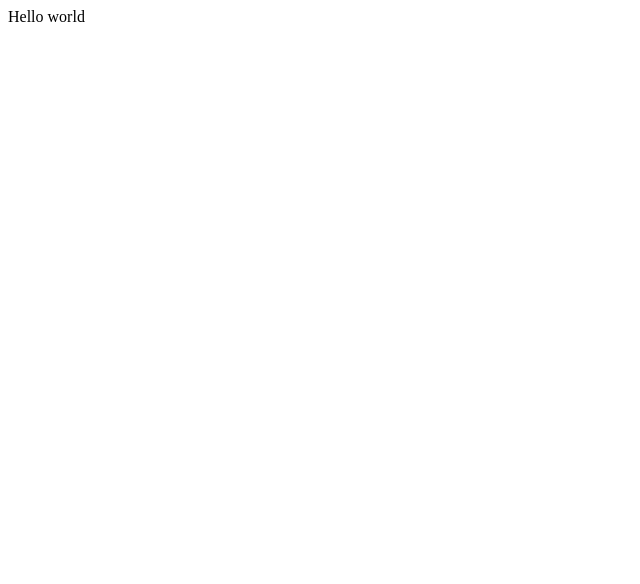
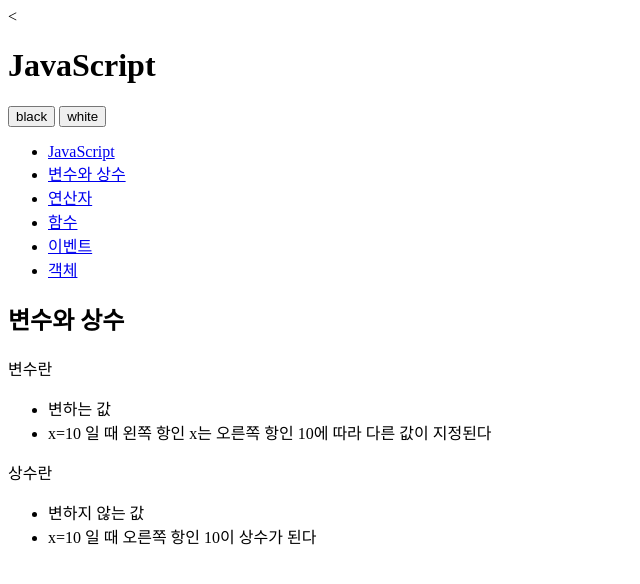
Before and after one commit to opentutorials-hj/opentutorials-hj, a plain HTML site: page index.html in a window 1280 px wide. Shown: the whole page, without its empty margins (0-640 px from the left). Drawn offline with Linux system fonts and the light colour scheme.

Commit message:
add html

```diff
--- a/index.html
+++ b/index.html
@@ -1,24 +1,41 @@
-<!DOCTYPE html>
-<html lang="en">
+<!doctype html>
+<html>
 	<head>
-		<meta charset="utf-8" />
-
-		<!-- Always force latest IE rendering engine (even in intranet) & Chrome Frame
-		Remove this if you use the .htaccess -->
-		<meta http-equiv="X-UA-Compatible" content="IE=edge,chrome=1" />
-
-		<title>index</title>
-		<meta name="description" content="" />
-		<meta name="author" content="HJ" />
-
-		<meta name="viewport" content="width=device-width; initial-scale=1.0" />
-
-		<!-- Replace favicon.ico & apple-touch-icon.png in the root of your domain and delete these references -->
-		<link rel="shortcut icon" href="/favicon.ico" />
-		<link rel="apple-touch-icon" href="/apple-touch-icon.png" />
+		<meta charset="utf-8"/>
 	</head>
 
-	<body>
-		Hello world
-	</body>
+	<<body id="index">
+	  <div>
+	  	<header>
+	  		<h1>JavaScript</h1>
+	  	</header>
+	  	<div id="toolbar">
+	  		<input type="button" value="black"/>
+	  		<input type="button" value="white"/>
+	  	</div>
+	  	<nav>
+	  		<ul>
+	  			<li><a href="http://opentutorials.org/course/49/17">JavaScript</a></li>
+	  			<li><a href="http://opentutorials.org/course/49/16">변수와 상수</a></li>
+	  			<li><a href="http://opentutorials.org/course/49/18">연산자</a></li>
+	  			<li><a href="http://opentutorials.org/course/49/19">함수</a></li>
+	  			<li><a href="http://opentutorials.org/course/49/20">이벤트</a></li>
+	  			<li><a href="http://opentutorials.org/course/49/21">객체</a></li>
+	  		</ul>
+	  	</nav>
+	  	<article>
+	  		<h2>변수와 상수</h2>
+	  		<div>
+	  			<p>변수란</p>
+	  			<ul>
+	  				<li>변하는 값</li>
+	  				<li>x=10 일  때 왼쪽 항인 x는 오른쪽 항인 10에  따라 다른 값이 지정된다</li>
+	  			</ul>
+	  			<p>상수란</p>
+	  			<ul>
+	  				<li>변하지 않는 값</li>
+	  				<li>x=10 일  때 오른쪽 항인 10이 상수가 된다</li>
+	  			</ul>
+	  		</div>
+	  	</article>
 </html>
```
